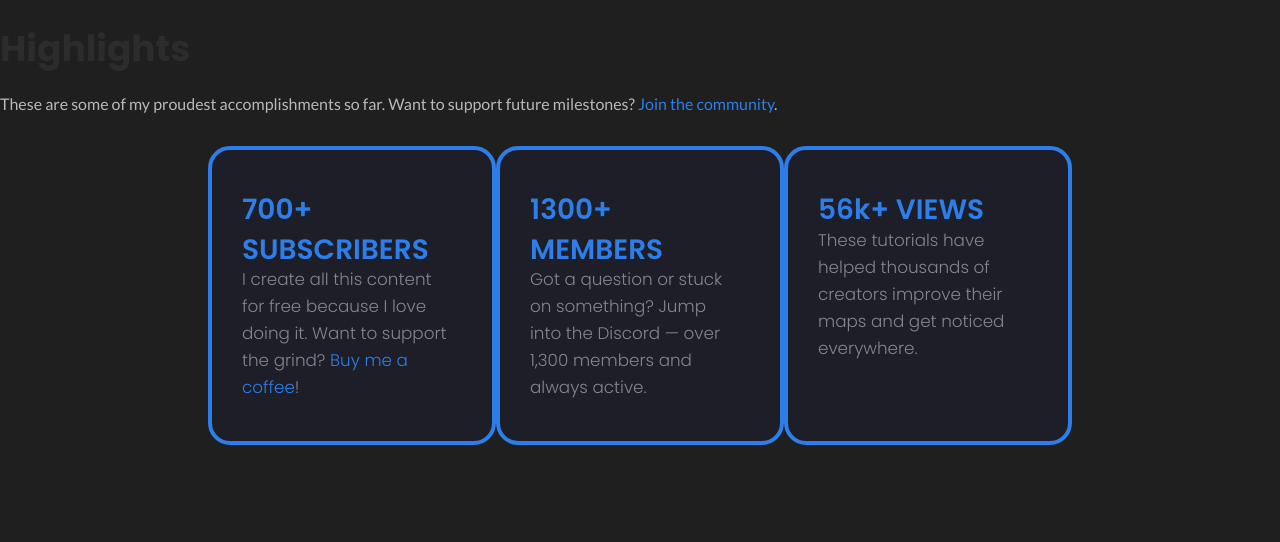
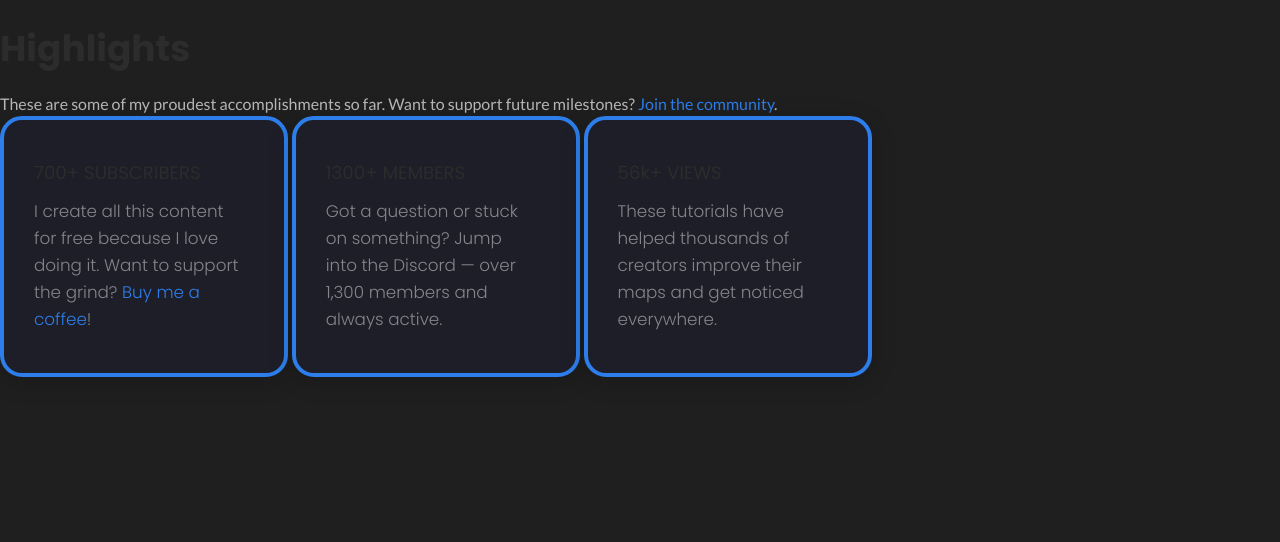
Before and after one commit to ItsMarwan/ItsMarwan.github.io, a plain HTML site: page index.html in a window 1280 px wide. Shown: the part 850-1392 px from the top of the page. Drawn offline with nearby package versions, Linux system fonts and the light colour scheme; no server answers.

Commit message:
Update main.css

```diff
--- a/css/main.css
+++ b/css/main.css
@@ -264,60 +264,86 @@ body {
 }
 
 
-.features .cards {
-    display: flex;
-    flex-wrap: wrap;
-    align-items: stretch;
-    justify-content: center; /* Keep centering */
-    margin-top: 30px !important;
-    margin-left: 0; /* Remove left margin from the container */
-    margin-right: 0; /* Remove right margin from the container */
+features {
+
+    text-align: center !important;
+
+    background: #2D7EEA !important;
+
+    padding: 60px 50px !important;
+
+    background-image: url("../assets/wavy-dark-by-nouridio.svg") !important;
+
+    background-position: bottom !important;
+
+    background-size: 200% !important;
+
+    background-repeat: no-repeat !important;
+
 }
 
-.features .card {
-    background: #1D1E28;
-    border-radius: 22px !important;
-    border: 4px solid #2D7EEA;
-    margin-left: 0; /* Remove left margin from the cards */
-    margin-right: 0; /* Remove right margin from the cards */
-    flex: 0 1 auto; /* Maintain sizing behavior */
-    margin-bottom: 20px; /* Keep vertical spacing */
+.features .title {
+
+    font-size: 40px !important;
+
+    color: #ffffff !important;
+
+    line-height: 70px !important;
+
 }
 
-.features .card-text {
-    color: rgba(255, 255, 255, 0.46) !important;
+
+
+.features .subtitle {
+
+    font-size: 20px !important;
+
+    color: #a2a8bd;
+
 }
 
+
+
 .features .card-body {
-    padding: 40px 40px 40px 30px !important;
+
+    text-align: left !important;
+
 }
 
+
+
 .features .card-title {
-    margin: 0 0 -3px !important;
-    font-size: 28px !important;
-    font-weight: 600 !important;
-    color: #2D7EEA !important; /* Consider changing this color */
-}
-}
-.cards {
-    display: flex;
-    flex-wrap: wrap;
-    align-items: stretch;
-    justify-content: center;
-    margin-top: 30px !important;
+
+    margin: 0 0 -3px !important;
+
 }
 
-.card {
-    border-radius: 5px !important;
-    box-shadow: none !important;
-    margin-left: auto;
-    margin-right: auto;
+.cards {
+
+    margin-top: 30px !important;
+
 }
 
+
+
+.card {
+
+    border-radius: 5px !important;
+
+    box-shadow: none !important;
+
+}
+
+
+
 .card-title {
-    font-size: 28px !important;
-    font-weight: 600 !important;
-    color: #2D7EEA !important;
+
+    font-size: 28px !important;
+
+    font-weight: 600 !important;
+
+    color: #2D7EEA !important;
+
 }
 
 .statistics {
```
